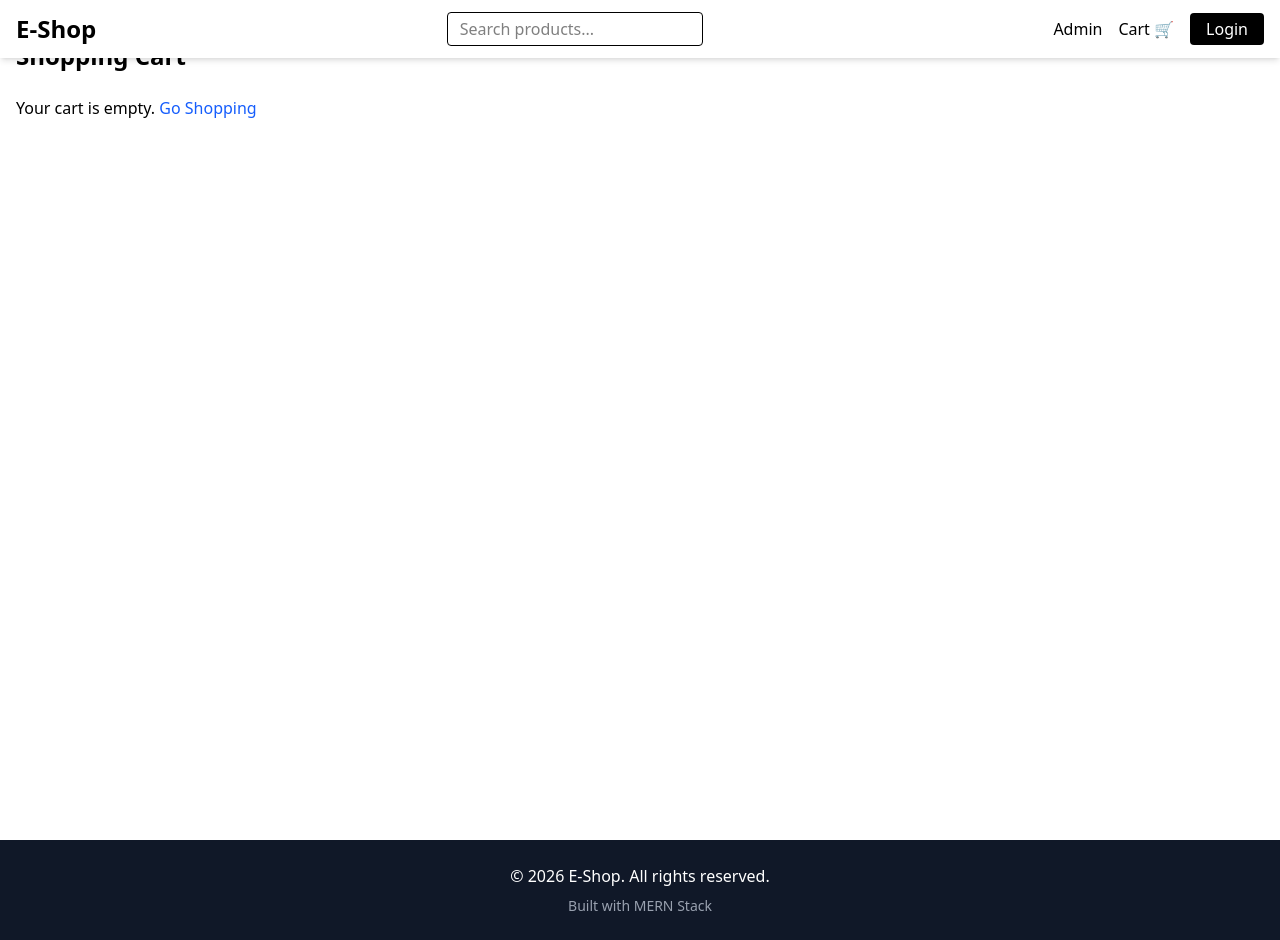
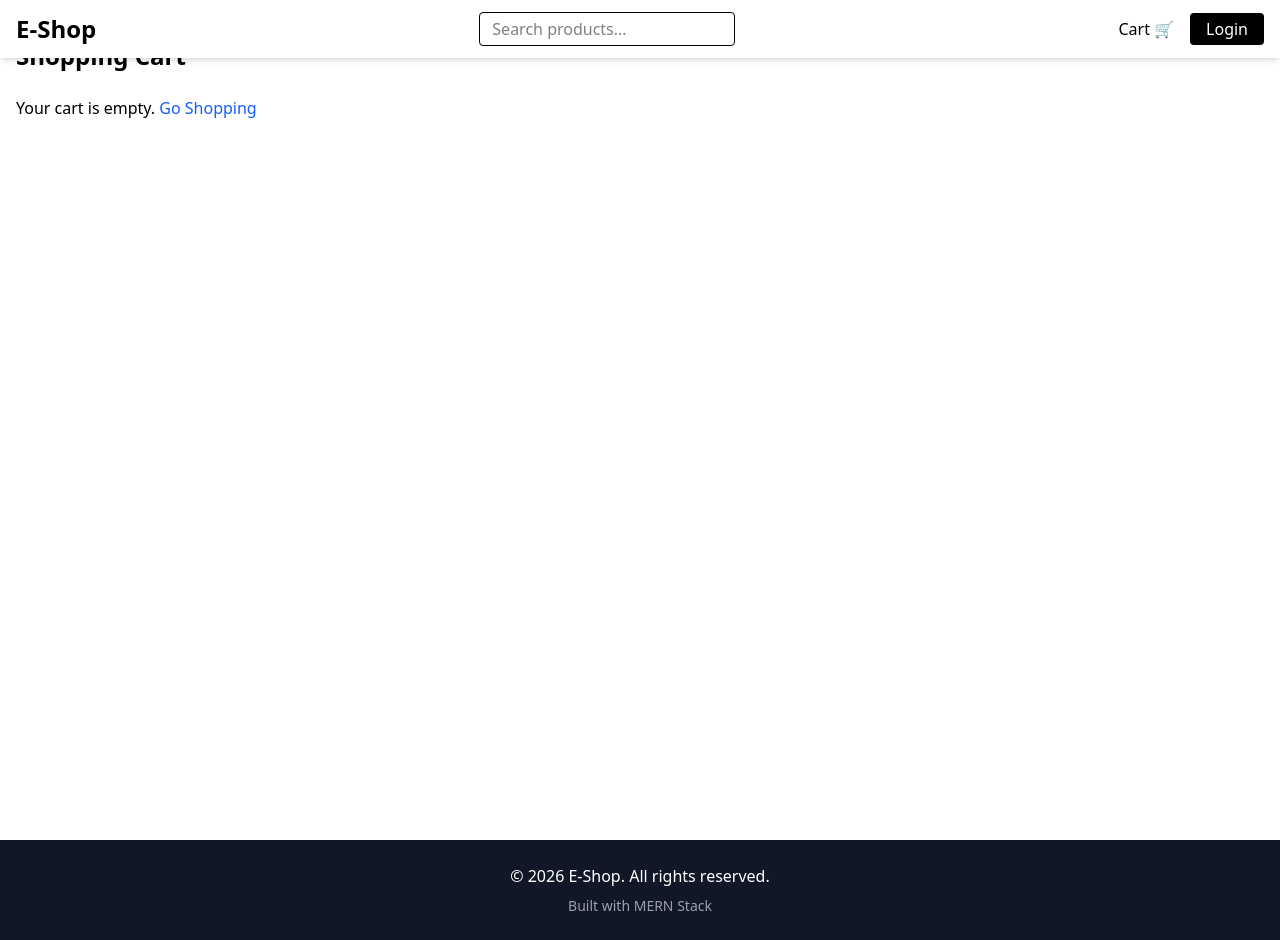
Before and after one commit to Zulqarnain-AI/E-Commerce-website-MERN, a React (Vite) app in the folder frontend/: page /cart in a window 1280 px wide. Built offline with nearby package versions, Linux system fonts and the light colour scheme.

Commit message:
integrste admin ashboard

```diff
--- a/frontend/src/components/Navbar.jsx
+++ b/frontend/src/components/Navbar.jsx
@@ -22,9 +22,7 @@ const Navbar = () => {
 
         {/* Links */}
         <div className="flex items-center gap-4">
-          <Link to="/admin/orders" className="hover:underline">
-            Admin
-          </Link>
+
           <Link to="/cart" className="relative">
             Cart 🛒
             {cartItems.length > 0 && (
--- a/frontend/src/pages/admin/AdminDashboard.jsx
+++ b/frontend/src/pages/admin/AdminDashboard.jsx
@@ -1,3 +1,5 @@
+import AdminProductList from "./AdminProductList";
+
 const AdminDashboard = () => {
   return (
     <div className="container">
@@ -8,6 +10,7 @@ const AdminDashboard = () => {
         <li>🧾 Manage Orders</li>
         <li>👥 Manage Users</li>
       </ul>
+      <AdminProductList />
     </div>
   );
 };
--- a/frontend/src/pages/admin/AdminProductList.jsx
+++ b/frontend/src/pages/admin/AdminProductList.jsx
@@ -31,9 +31,11 @@ const AdminProductList = () => {
 
   return (
     <div className="p-6">
+        <Link to="/admin/orders" className="bg-black text-white px-4 py-2 rounded">
+          list of orders
+        </Link><br /><br />
       <div className="flex justify-between mb-4">
         <h1 className="text-2xl font-bold">Products</h1>
-
         <Link
           to="/admin/product/create"
           className="bg-black text-white px-4 py-2 rounded"
```
